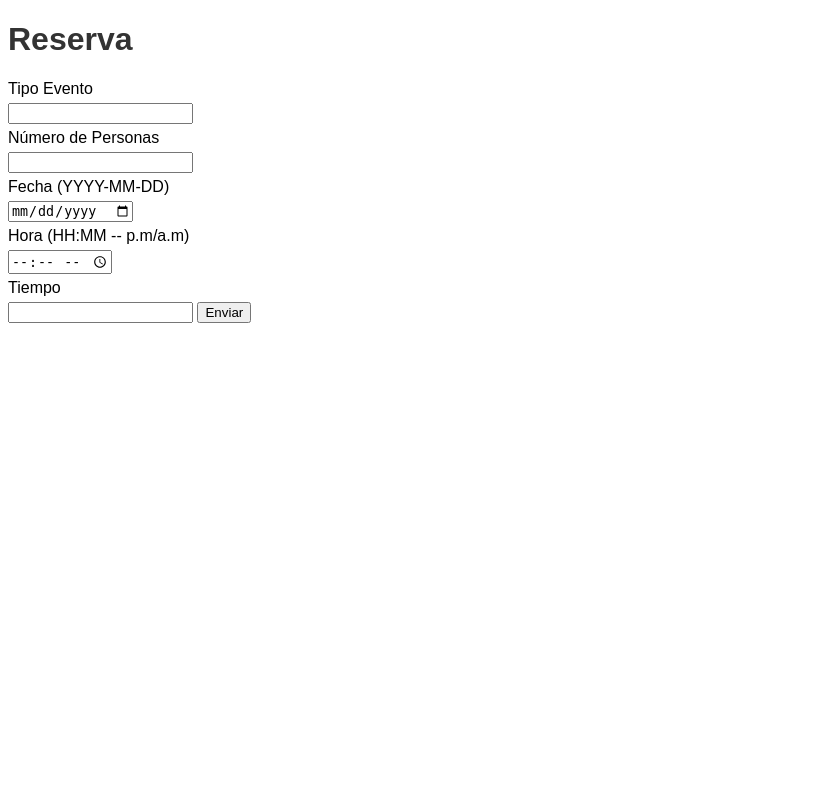
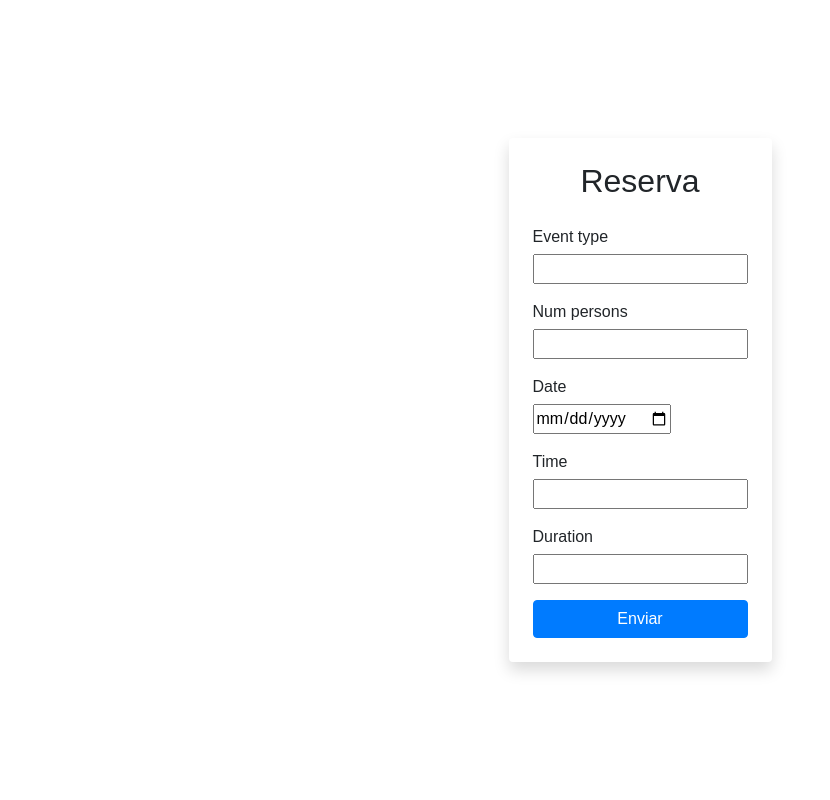
Before and after one commit to DanielGarcia654/Proyecto-Final-Bases-de-Datos, a Django app: template ReservaYa/mi_app/templates/reservaciones/reservacion.html in a window 1280 px wide. Shown: the whole page, without its empty margins (0-830 px from the left). Run offline with Django 5.2, Linux system fonts and the light colour scheme; the template is opened without the code that fills it, so the values that code supplies are empty, except form fields; tables that the repository leaves empty hold one stand-in row (values such as "Sample post"); form fields are guessed from the names that the template uses; some libraries are stand-ins or nearby versions.

Commit message:
Update reservacion.html

```diff
--- a/ReservaYa/mi_app/templates/reservaciones/reservacion.html
+++ b/ReservaYa/mi_app/templates/reservaciones/reservacion.html
@@ -1,37 +1,45 @@
 <!DOCTYPE html>
-<html lang="en">
+<html lang="es">
 <head>
     <meta charset="UTF-8">
     <meta name="viewport" content="width=device-width, initial-scale=1.0">
     <title>Reserva</title>
     {% load static %}
-    <link rel="stylesheet" href="styles.css">
+    <link rel="stylesheet" href="https://stackpath.bootstrapcdn.com/bootstrap/4.5.2/css/bootstrap.min.css">
+    <link rel="stylesheet" type="text/css" href="{% static 'styles.css' %}">
 </head>
 <body>
-    <div class="circle circle1"></div>
-    <div class="circle circle2"></div>
-    <div class="container">
-        <div class="reservation-form">
-            <h1>Reserva</h1>
-            <form>
-                <label for="event-type">Tipo Evento</label>
-                <input type="text" id="event-type" name="event-type" required>
-
-                <label for="num-persons">Número de Personas</label>
-                <input type="number" id="num-persons" name="num-persons" required>
-
-                <label for="date">Fecha (YYYY-MM-DD)</label>
-                <input type="date" id="date" name="date" required>
-
-                <label for="time">Hora (HH:MM  -- p.m/a.m)</label>
-                <input type="time" id="time" name="time" required>
-
-                <label for="duration">Tiempo</label>
-                <input type="text" id="duration" name="duration" required>
-
-                <button type="submit">Enviar</button>
+    <div class="container d-flex justify-content-center align-items-center" style="height: 100vh;">
+        <div class="reservation-container p-4 rounded shadow">
+            <h2 class="text-center mb-4">Reserva</h2>
+            <form method="post">
+                {% csrf_token %}
+                <div class="form-group">
+                    {{ form.event_type.label_tag }}
+                    {{ form.event_type }}
+                </div>
+                <div class="form-group">
+                    {{ form.num_persons.label_tag }}
+                    {{ form.num_persons }}
+                </div>
+                <div class="form-group">
+                    {{ form.date.label_tag }}
+                    {{ form.date }}
+                </div>
+                <div class="form-group">
+                    {{ form.time.label_tag }}
+                    {{ form.time }}
+                </div>
+                <div class="form-group">
+                    {{ form.duration.label_tag }}
+                    {{ form.duration }}
+                </div>
+                <button type="submit" class="btn btn-primary btn-block">Enviar</button>
             </form>
         </div>
     </div>
+    <script src="https://ajax.googleapis.com/ajax/libs/jquery/3.5.1/jquery.min.js"></script>
+    <script src="https://cdnjs.cloudflare.com/ajax/libs/popper.js/1.16.0/umd/popper.min.js"></script>
+    <script src="https://stackpath.bootstrapcdn.com/bootstrap/4.5.2/js/bootstrap.min.js"></script>
 </body>
 </html>
```
